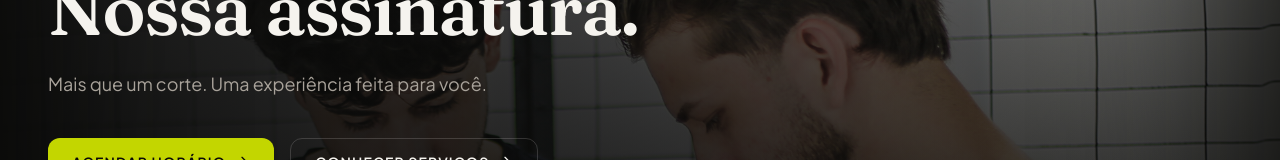
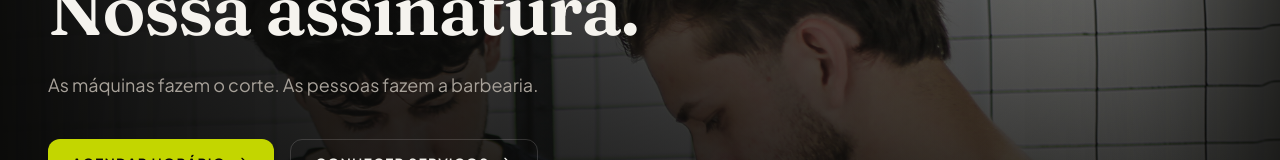
Before and after one commit to enoqueemanuel/mc-barbearia, a Next.js app: page / in a window 1280 px wide. Shown: the part 263-423 px from the top of the page. Built offline with nearby package versions, Linux system fonts and the light colour scheme; no server answers.

Commit message:
Adiciona slogan da barbearia ao hero e rodape

```diff
--- a/components/sections/Hero.tsx
+++ b/components/sections/Hero.tsx
@@ -97,9 +97,9 @@ export function Hero() {
             animate="show"
             variants={fadeUp}
             transition={{ ...premiumTransition, delay: heroDelay(3) }}
-            className="mt-7 max-w-md text-lg text-ink-muted"
+            className="mt-7 max-w-lg text-pretty text-lg leading-relaxed text-ink-muted"
           >
-            Mais que um corte. Uma experiência feita para você.
+            {siteConfig.tagline}
           </motion.p>
 
           <motion.div
--- a/data/site.ts
+++ b/data/site.ts
@@ -7,7 +7,7 @@
 export const siteConfig = {
   brandName: "MC Barbearia",
   legalName: "Barbearia Macedo",
-  tagline: "Seu estilo. Nossa assinatura.",
+  tagline: "As máquinas fazem o corte. As pessoas fazem a barbearia.",
   description:
     "Barbearia premium em Blumenau, SC. Corte, barba e cuidado masculino com técnica, ambiente e atendimento de alto nível.",
   url: "https://mcbarbearia.com.br",
```
